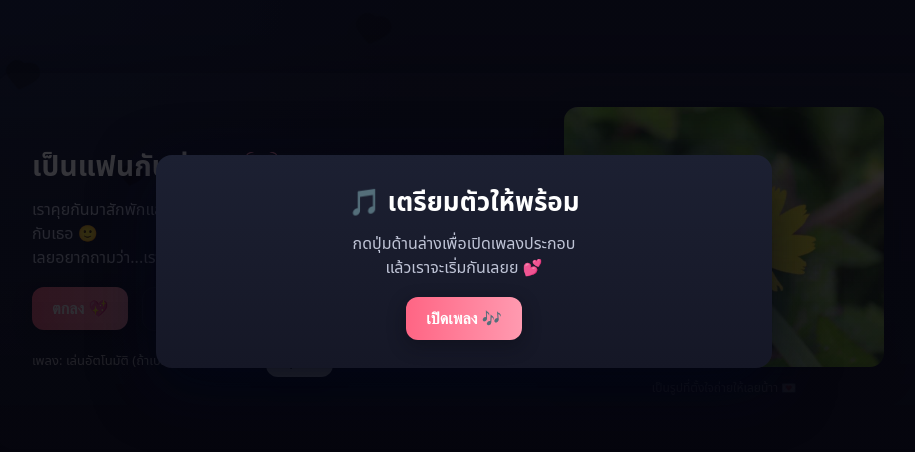
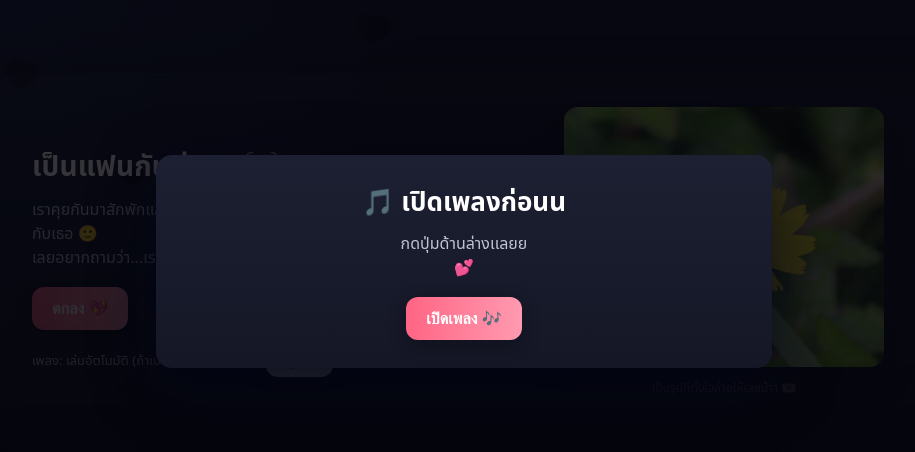
Before and after one commit to jackcastmandj/gifjewww, a plain HTML site: page index.html in a window 1280 px wide. Shown: the part 139-591 px from the top of the page, without its empty margins (176-1091 px from the left). Drawn offline with Linux system fonts and the light colour scheme.

Commit message:
Update index.html

```diff
--- a/index.html
+++ b/index.html
@@ -146,8 +146,8 @@
   <!-- ป๊อปอัพเปิดเพลง -->
   <div class="music-popup" id="musicPopup">
     <div class="modal">
-      <h2>🎵 เตรียมตัวให้พร้อม</h2>
-      <p>กดปุ่มด้านล่างเพื่อเปิดเพลงประกอบ<br>แล้วเราจะเริ่มกันเลยย 💕</p>
+      <h2>🎵 เปิดเพลงก่อนน</h2>
+      <p>กดปุ่มด้านล่างเเลยย<br> 💕</p>
       <button id="startMusicBtn" class="btn btn-yes">เปิดเพลง 🎶</button>
     </div>
   </div>
```
